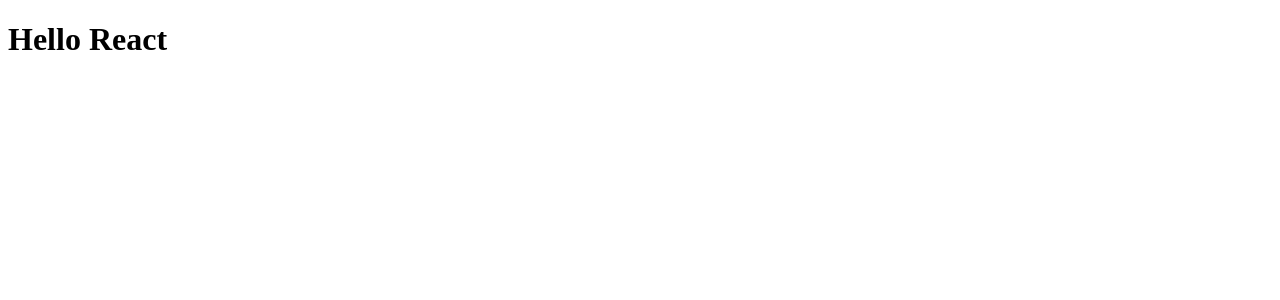
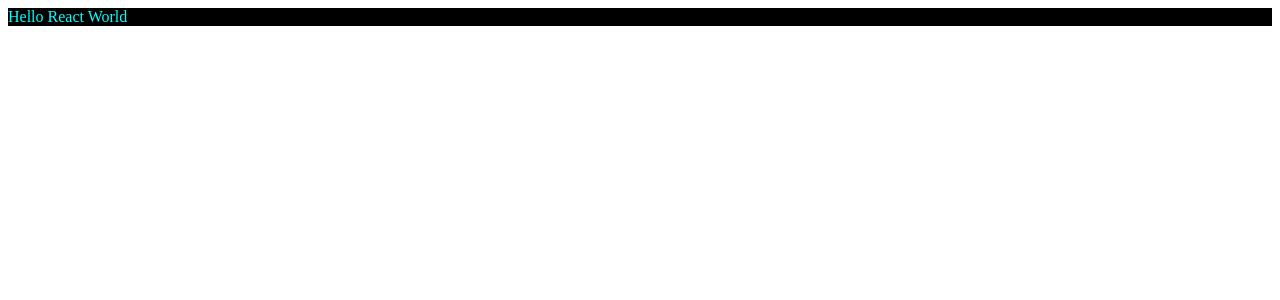
Before and after one commit to choijaewoong/react_project, a React app: page / in a window 1280 px wide. Shown: the top 300 px of the page. Built offline with nearby package versions, Linux system fonts and the light colour scheme.

Commit message:
컴포넌트 사용 및 JSX 문법 예제 • 컴포넌트에서 또 다른 컴포넌트 사용 예제 • '{ }' 을 이용한 변수 사용 예제 • html 스타일 적용 • 주석 사용

```diff
--- a/src/components/App.js
+++ b/src/components/App.js
@@ -1,12 +1,25 @@
 import React from 'react'; // require('react')
 
 class App extends React.Component {
-    render(){
-
-        return (
-                <h1>Hello React</h1>
-        );
-    }
+  render(){
+    let text = 'Hello React World';
+    let style = {
+      color: 'aqua',
+      backgroundColor: 'black' // Camel Case 사용해야 함.
+    };
+    return (
+      <div style={style}>{text}</div>
+    );
+  }
 }
 
-export default App; // module.export = App
+// 컴포넌트에서 다른 컴포넌트를 사용 가능
+class OtherApp extends React.Component {
+  render() {
+    return (
+      <App/>
+    );
+  }
+}
+
+export default OtherApp; // module.export = App
--- a/src/index.js
+++ b/src/index.js
@@ -1,6 +1,6 @@
 import React from 'react';
 import ReactDOM from 'react-dom';
-import App from './components/App';
+import OtherApp from './components/App';
 
 const rootElement = document.getElementById('root');
-ReactDOM.render(<App/>, rootElement);
+ReactDOM.render(<OtherApp/>, rootElement);
```
